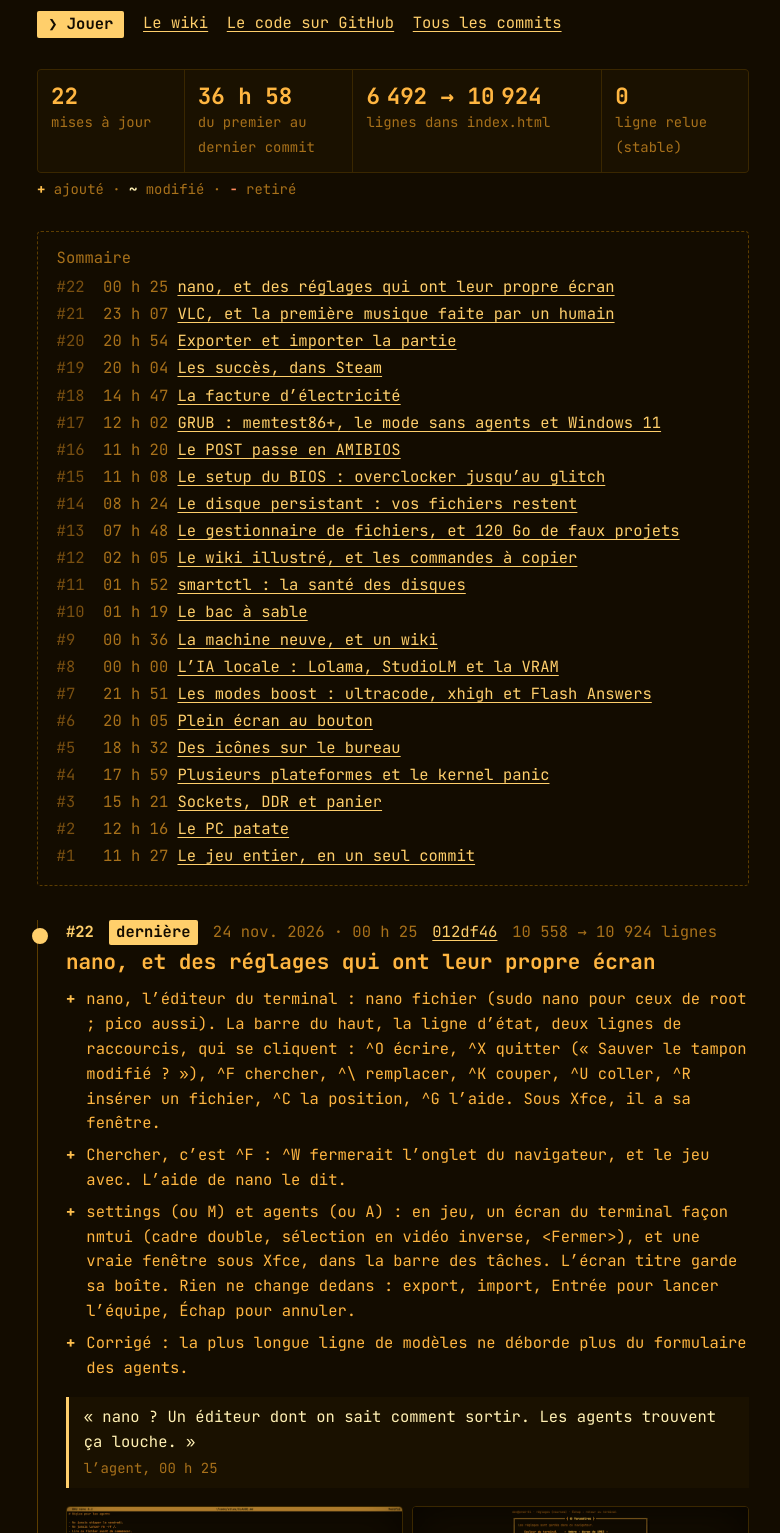
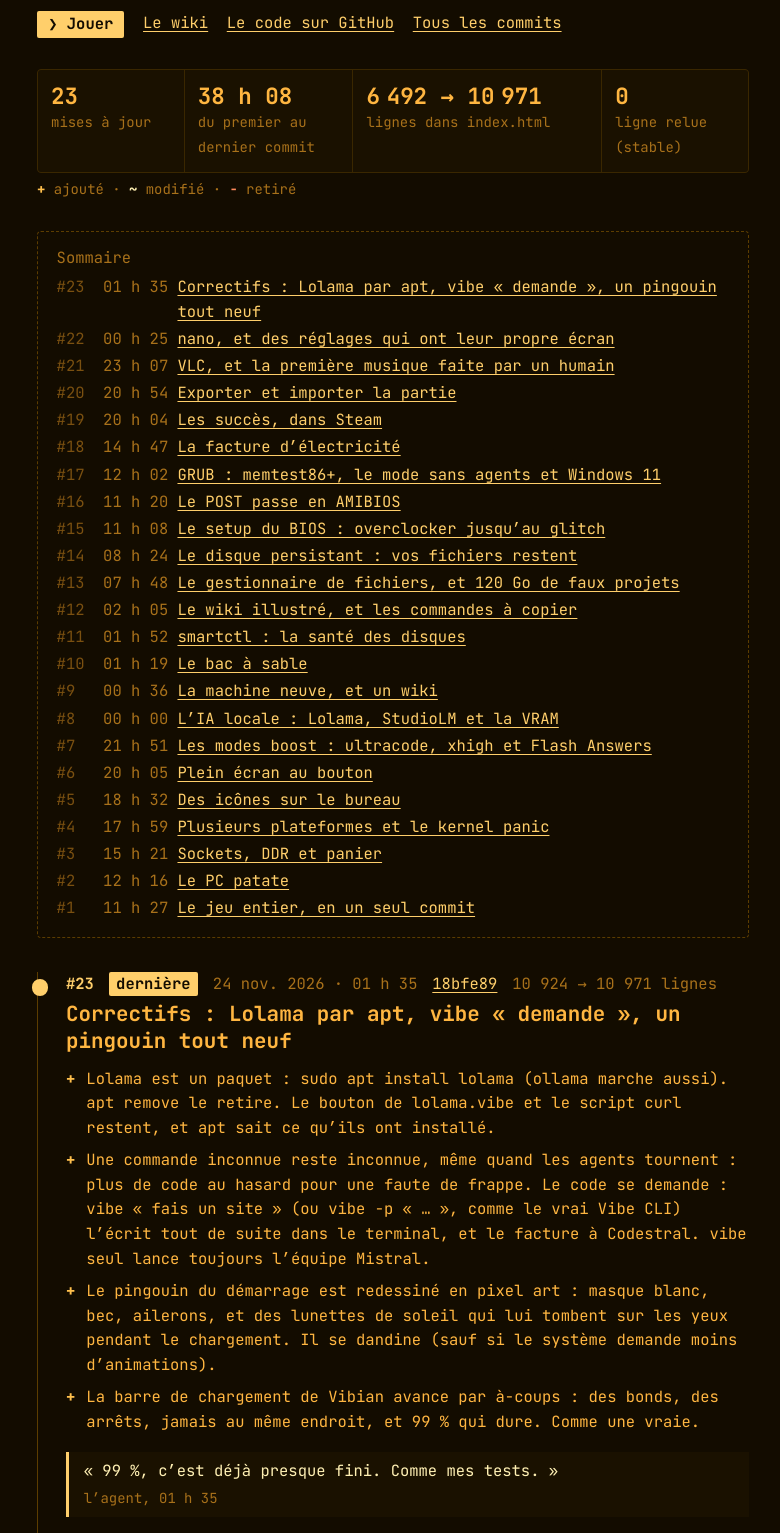
Before and after one commit to lucv78-coder/ai-devops-chaos-simulator, a plain HTML site: page nouveautes.html in a window 1280 px wide. Shown: the part 283-1816 px from the top of the page, without its empty margins (247-1027 px from the left). Drawn offline with Linux system fonts and the light colour scheme.

Commit message:
docs: les nouveautés passent à 23, le README chausse ses lunettes
- Mise à jour n° 23 sur la page des nouveautés : Lolama par apt,
  vibe « demande », le pingouin en pixel art, la barre qui s'arrête à
  99 %. Une capture : le nouveau pingouin.
- README : Lolama s'installe avec apt, « Vibe à la demande » dans les
  fonctionnalités, le démarrage et sa barre, la carte du pingouin.
- Lignes du jeu : 10 924 → 10 971 (README, CONTRIBUTING, badge,
  bannière, schéma, chiffres). Lignes relues : 0. Barres bloquées à
  99 % : une, et c'est voulu.

Co-Authored-By: Claude Opus 5.5 <noreply@anthropic.com>
Claude-Session: https://claude.ai/code/session_01Ly259ZiaRJJ7AzLMxAi3nU

```diff
--- a/nouveautes.html
+++ b/nouveautes.html
@@ -136,9 +136,9 @@ footer p + p { margin-top: .5em; }
   </nav>
 
   <div class="stats" role="list" aria-label="En chiffres">
-    <div role="listitem"><b>22</b><span>mises à jour</span></div>
-    <div role="listitem"><b>36 h 58</b><span>du premier au dernier commit</span></div>
-    <div role="listitem"><b>6 492 → 10 924</b><span>lignes dans index.html</span></div>
+    <div role="listitem"><b>23</b><span>mises à jour</span></div>
+    <div role="listitem"><b>38 h 08</b><span>du premier au dernier commit</span></div>
+    <div role="listitem"><b>6 492 → 10 971</b><span>lignes dans index.html</span></div>
     <div role="listitem"><b>0</b><span>ligne relue (stable)</span></div>
   </div>
   <p class="legend"><b class="p">+</b> ajouté · <b class="t">~</b> modifié · <b class="m">−</b> retiré</p>
@@ -146,6 +146,7 @@ footer p + p { margin-top: .5em; }
   <nav class="toc" aria-labelledby="toc-t">
     <h2 id="toc-t">Sommaire</h2>
     <ol>
+      <li><span class="n">#23</span><time datetime="2026-11-24T01:35">01 h 35</time><a href="#correctifs">Correctifs : Lolama par apt, vibe « demande », un pingouin tout neuf</a></li>
       <li><span class="n">#22</span><time datetime="2026-11-24T00:25">00 h 25</time><a href="#nano">nano, et des réglages qui ont leur propre écran</a></li>
       <li><span class="n">#21</span><time datetime="2026-11-23T23:07">23 h 07</time><a href="#vlc">VLC, et la première musique faite par un humain</a></li>
       <li><span class="n">#20</span><time datetime="2026-11-23T20:54">20 h 54</time><a href="#sauvegarde">Exporter et importer la partie</a></li>
@@ -171,8 +172,23 @@ footer p + p { margin-top: .5em; }
     </ol>
   </nav>
 
-  <article class="maj latest" id="nano" aria-labelledby="t22">
-    <p class="meta"><span class="n">#22</span><span class="new">dernière</span><time datetime="2026-11-24T00:25">24 nov. 2026 · 00 h 25</time><a href="https://github.com/lucv78-coder/ai-devops-chaos-simulator/commit/012df46">012df46</a><span>10 558 → 10 924 lignes</span></p>
+  <article class="maj latest" id="correctifs" aria-labelledby="t23">
+    <p class="meta"><span class="n">#23</span><span class="new">dernière</span><time datetime="2026-11-24T01:35">24 nov. 2026 · 01 h 35</time><a href="https://github.com/lucv78-coder/ai-devops-chaos-simulator/commit/18bfe89">18bfe89</a><span>10 924 → 10 971 lignes</span></p>
+    <h2 id="t23"><a href="#correctifs">Correctifs : Lolama par apt, vibe « demande », un pingouin tout neuf</a></h2>
+    <ul>
+      <li>Lolama est un paquet : sudo apt install lolama (ollama marche aussi). apt remove le retire. Le bouton de lolama.vibe et le script curl restent, et apt sait ce qu’ils ont installé.</li>
+      <li>Une commande inconnue reste inconnue, même quand les agents tournent : plus de code au hasard pour une faute de frappe. Le code se demande : vibe « fais un site » (ou vibe -p « … », comme le vrai Vibe CLI) l’écrit tout de suite dans le terminal, et le facture à Codestral. vibe seul lance toujours l’équipe Mistral.</li>
+      <li>Le pingouin du démarrage est redessiné en pixel art : masque blanc, bec, ailerons, et des lunettes de soleil qui lui tombent sur les yeux pendant le chargement. Il se dandine (sauf si le système demande moins d’animations).</li>
+      <li>La barre de chargement de Vibian avance par à-coups : des bonds, des arrêts, jamais au même endroit, et 99 % qui dure. Comme une vraie.</li>
+    </ul>
+    <blockquote>« 99 %, c’est déjà presque fini. Comme mes tests. »<cite>l’agent, 01 h 35</cite></blockquote>
+    <div class="shots">
+      <figure><a href="assets/screen-tux.png" title="Voir en grand"><img src="assets/screen-tux.png" width="900" height="540" loading="lazy" alt="L’écran de démarrage de Vibian GNU/Linux 13 « friday » : un pingouin en pixel art, lunettes de soleil sur les yeux, et la barre de chargement bloquée à 99 % sur « Presque prêt (c’est faux)… »."></a><figcaption>Le nouveau pingouin, et 99 % qui dure.</figcaption></figure>
+    </div>
+  </article>
+
+  <article class="maj" id="nano" aria-labelledby="t22">
+    <p class="meta"><span class="n">#22</span><time datetime="2026-11-24T00:25">24 nov. 2026 · 00 h 25</time><a href="https://github.com/lucv78-coder/ai-devops-chaos-simulator/commit/012df46">012df46</a><span>10 558 → 10 924 lignes</span></p>
     <h2 id="t22"><a href="#nano">nano, et des réglages qui ont leur propre écran</a></h2>
     <ul>
       <li>nano, l’éditeur du terminal : nano fichier (sudo nano pour ceux de root ; pico aussi). La barre du haut, la ligne d’état, deux lignes de raccourcis, qui se cliquent : ^O écrire, ^X quitter (« Sauver le tampon modifié ? »), ^F chercher, ^\ remplacer, ^K couper, ^U coller, ^R insérer un fichier, ^C la position, ^G l’aide. Sous Xfce, il a sa fenêtre.</li>
```
Also changed, not shown: assets/architecture.svg, assets/badges/relues.svg, assets/banner.svg, assets/readme/cap-tux.png, assets/readme/stats.svg, 2 other files.
